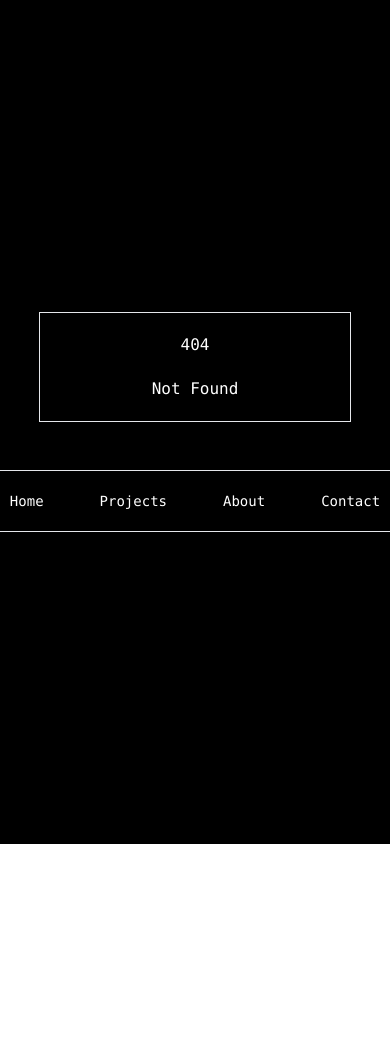
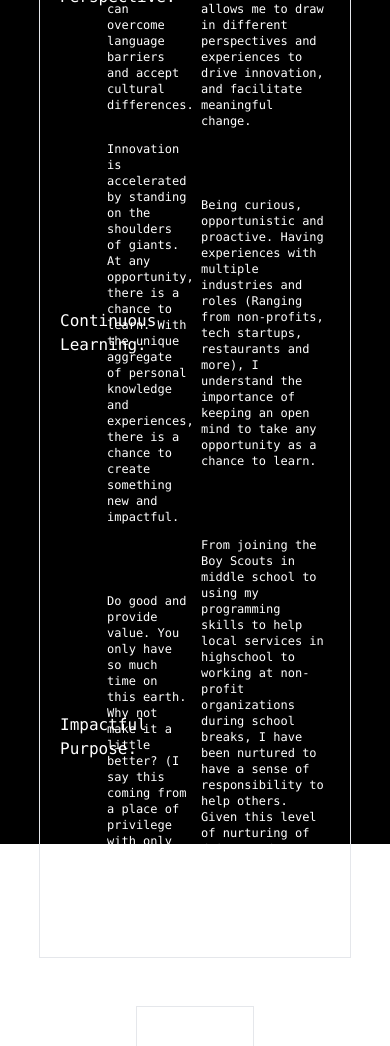
Before and after one commit to ItsThompson/t-industries, a SvelteKit app: page /ethos in a window 390 px wide. Before the commit this address had no page. Shown: the top 1046 px of the page. Before the commit the page ends 844 px from the top, so only its background shows below. Built offline with nearby package versions, Linux system fonts and the light colour scheme.

Commit message:
feat(home): responsiveness feat(ethos): route moved feat(nav): responsiveness feat(link): link component with icon

```diff
--- /dev/null
+++ b/src/components/Link.svelte
@@ -0,0 +1,17 @@
+<script lang="ts">
+    export let href: string;
+    export let name: string;
+</script>
+
+<link
+    rel="stylesheet"
+    href="https://fonts.googleapis.com/css2?family=Material+Symbols+Outlined:opsz,wght,FILL,GRAD@24,400,0,0"
+/>
+
+<a
+    class="underline hover:no-underline"
+    {href}
+    target="_blank"
+    rel="noopener noreferrer"
+    >{name}<span class="material-symbols-outlined">link</span>
+</a>
--- a/src/components/NavBar.svelte
+++ b/src/components/NavBar.svelte
@@ -3,7 +3,7 @@
 </script>
 
 <div class="flex justify-center border p-1 mt-12">
-    <ul class="flex flex-row p-2 space-x-8">
+    <ul class="flex sm:flex-row flex-col p-2 sm:space-x-8 items-center">
         <NavItem href="/" text="Home" />
         <NavItem href="/projects" text="Projects" />
         <NavItem href="/about" text="About" />
--- a/src/routes/+layout.svelte
+++ b/src/routes/+layout.svelte
@@ -6,8 +6,6 @@
 <div
     class="h-screen w-screen flex flex-col justify-center items-center m-auto bg-black"
 >
-    <div class="w-4/5 border p-5 flex flex-col items-center gap-5">
-        <slot />
-    </div>
+    <slot />
     <Navbar />
 </div>
--- a/src/routes/+page.svelte
+++ b/src/routes/+page.svelte
@@ -1,7 +1,12 @@
 <script lang="ts">
     import Age from "../components/Age.svelte";
+    import Link from "../components/Link.svelte";
 </script>
 
+<div
+    class="w-11/12 md:w-1/2 lg:w-2/5 2xl:w-1/3
+border p-5 flex flex-col items-center gap-5"
+>
     <div class="self-start">
         <h4 class="text-xl">
             <span class="font-bold">Thompson Tong</span>
@@ -9,10 +14,15 @@
         </h4>
         <p class="text-sm">
             Software Developer
-        <span class="text-xs invisible">
-            Kind of offensive to tie me down to a single role... I'll let it
-            slide.</span
-        >
+            <!-- <span class="text-xs invisible"> -->
+            <!--     Kind of offensive to tie me down to a single role... I'll let it -->
+            <!--     slide.</span -->
+            <!-- > -->
         </p>
         <p class="text-sm">First Year at the University of Bath</p>
     </div>
+
+    <div>
+        <Link href="https://github.com/ItsThompson" name="GitHub" />
+    </div>
+</div>
--- a/src/routes/about/+page.svelte
+++ b/src/routes/about/+page.svelte
@@ -1,4 +1,6 @@
 <script lang="ts">
 </script>
 
-<p class="text-sm">About Page</p>
+<div class="w-4/5 border p-5 flex flex-col items-center gap-5">
+    <p class="text-sm">About Page</p>
+</div>
--- a/src/routes/contact/+page.svelte
+++ b/src/routes/contact/+page.svelte
@@ -1,4 +1,6 @@
 <script lang="ts">
 </script>
 
-<p class="text-sm">Contact Page</p>
+<div class="w-4/5 border p-5 flex flex-col items-center gap-5">
+    <p class="text-sm">Contact Page</p>
+</div>
--- /dev/null
+++ b/src/routes/ethos/+page.svelte
@@ -0,0 +1,55 @@
+<div class="w-4/5 border p-5 flex flex-col items-center gap-5">
+    <!-- TODO: Reactive -->
+    <div class="flex flex-col items-center gap-2">
+        <h1 class="font-bold text-2xl">
+            <span class="underline">Personal Ethos </span>
+        </h1>
+        <p class="text-xs mb-5">As personal as it can get</p>
+        <div class="grid grid-cols-12 items-center gap-3">
+            <h3 class="text-lg font-bold col-span-2">title.</h3>
+            <h3 class="text-lg font-bold col-span-4">desc.</h3>
+            <h3 class="text-lg font-bold col-span-6">walking the walk.</h3>
+            <h5 class="text-base col-span-2">Global Perspective.</h5>
+            <p class="text-xs col-span-4">
+                The diversity of the world population drives innovation and
+                change only if we can overcome language barriers and accept
+                cultural differences.
+            </p>
+            <p class="text-xs col-span-6">
+                7 cities, 6 countries, 3 continents. A multinational education.
+                Multicultural, multidiciplinary work experience. The combination
+                of these factors allows me to draw in different perspectives and
+                experiences to drive innovation, and facilitate meaningful
+                change.
+            </p>
+            <h5 class="text-base col-span-2">Continuous Learning.</h5>
+            <p class="text-xs col-span-4">
+                Innovation is accelerated by standing on the shoulders of
+                giants. At any opportunity, there is a chance to learn. With the
+                unique aggregate of personal knowledge and experiences, there is
+                a chance to create something new and impactful.
+            </p>
+            <p class="text-xs col-span-6">
+                Being curious, opportunistic and proactive. Having experiences
+                with multiple industries and roles (Ranging from non-profits,
+                tech startups, restaurants and more), I understand the
+                importance of keeping an open mind to take any opportunity as a
+                chance to learn.
+            </p>
+            <h5 class="text-base col-span-2">Impactful Purpose.</h5>
+            <p class="text-xs col-span-4">
+                Do good and provide value. You only have so much time on this
+                earth. Why not make it a little better? (I say this coming from
+                a place of privilege with only first world problems)
+            </p>
+            <p class="text-xs col-span-6">
+                From joining the Boy Scouts in middle school to using my
+                programming skills to help local services in highschool to
+                working at non-profit organizations during school breaks, I have
+                been nurtured to have a sense of responsibility to help others.
+                Given this level of nurturing of doing good, any logical person
+                in my position would feel the need to do good for the world.
+            </p>
+        </div>
+    </div>
+</div>
--- a/src/routes/projects/+page.svelte
+++ b/src/routes/projects/+page.svelte
@@ -1,4 +1,6 @@
 <script lang="ts">
 </script>
 
+<div class="w-4/5 border p-5 flex flex-col items-center gap-5">
 <p class="text-sm">Projects Page</p>
+</div>
--- a/src/routes/weights-and-biases/+page.svelte
+++ /dev/null
@@ -1,55 +0,0 @@
-<!-- TODO: Reactive -->
-<div class="flex flex-col items-center gap-2">
-    <h1 class="font-bold text-3xl mb-5">
-        Biases and Weights of This Neural Network
-    </h1>
-    <h1 class="font-bold text-2xl">
-        <span class="underline">Personal Ethos </span>
-        -
-        <span class="text-xs">As personal as it can get</span>
-    </h1>
-    <div class="grid grid-cols-12 items-center gap-3">
-        <h3 class="text-lg font-bold col-span-2">title.</h3>
-        <h3 class="text-lg font-bold col-span-4">desc.</h3>
-        <h3 class="text-lg font-bold col-span-6">walking the walk.</h3>
-        <h5 class="text-base col-span-2">Global Perspective.</h5>
-        <p class="text-xs col-span-4">
-            The diversity of the world population drives innovation and change
-            only if we can overcome language barriers and accept cultural
-            differences.
-        </p>
-        <p class="text-xs col-span-6">
-            7 cities, 6 countries, 3 continents. A multinational education.
-            Multicultural, multidiciplinary work experience. The combination of
-            these factors allows me to draw in different perspectives and
-            experiences to drive innovation, and facilitate meaningful change.
-        </p>
-        <h5 class="text-base col-span-2">Continuous Learning.</h5>
-        <p class="text-xs col-span-4">
-            Innovation is accelerated by standing on the shoulders of giants. At
-            any opportunity, there is a chance to learn. With the unique
-            aggregate of personal knowledge and experiences, there is a chance
-            to create something new and impactful.
-        </p>
-        <p class="text-xs col-span-6">
-            Being curious, opportunistic and proactive. Having experiences with
-            multiple industries and roles (Ranging from non-profits, tech
-            startups, restaurants and more), I understand the importance of
-            keeping an open mind to take any opportunity as a chance to learn.
-        </p>
-        <h5 class="text-base col-span-2">Impactful Purpose.</h5>
-        <p class="text-xs col-span-4">
-            Do good and provide value. You only have so much time on this earth.
-            Why not make it a little better? (I say this coming from a place of
-            privilege with only first world problems)
-        </p>
-        <p class="text-xs col-span-6">
-            From joining the Boy Scouts in middle school to using my programming
-            skills to help local services in highschool to working at non-profit
-            organizations during school breaks, I have been nurtured to have a
-            sense of responsibility to help others. Given this level of
-            nurturing of doing good, any logical person in my position would
-            feel the need to do good for the world.
-        </p>
-    </div>
-</div>
```
Lines whose indentation alone changed are shown as unchanged.
